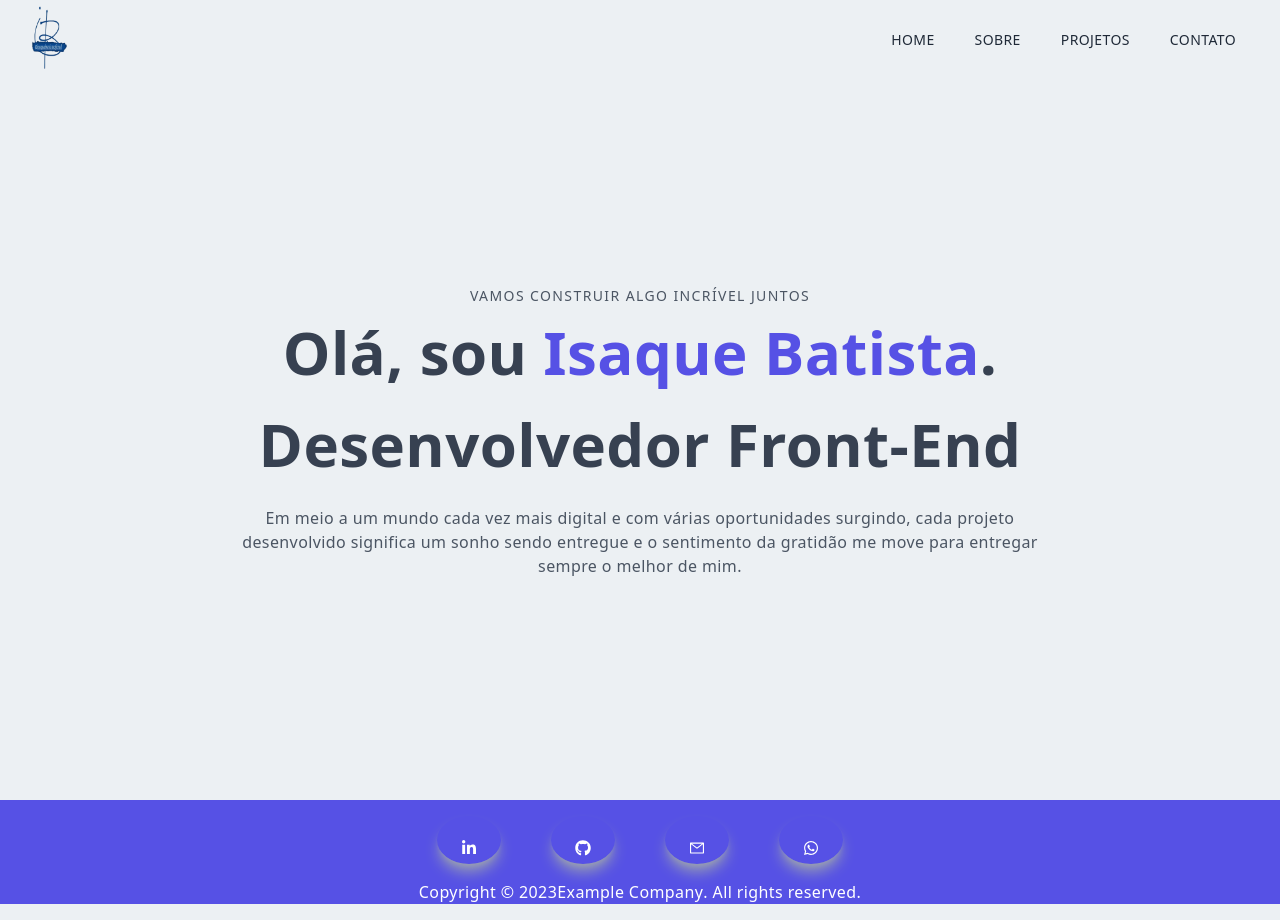
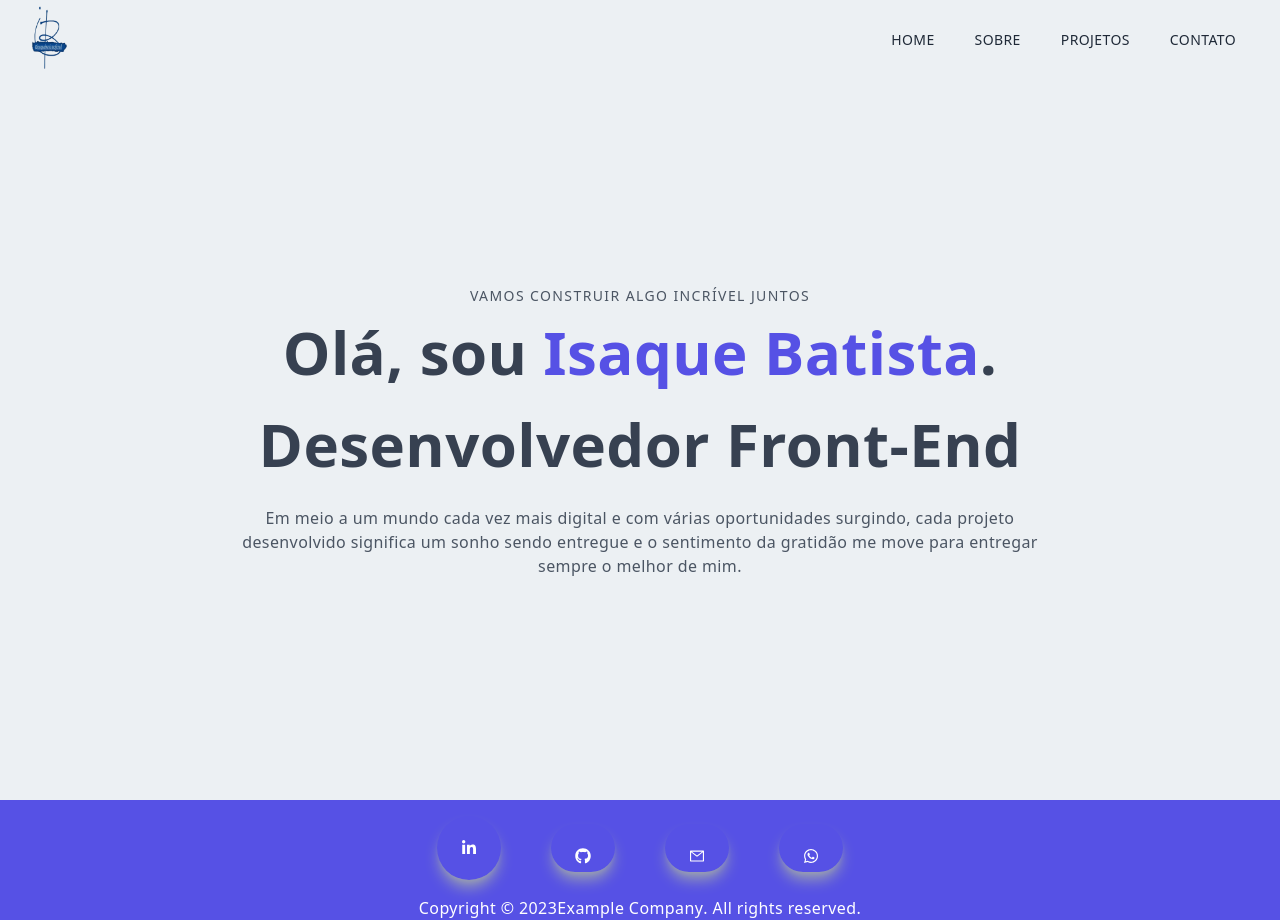
Before and after one commit to ermyjr/brasilCursinho, a Next.js app: page / in a window 1280 px wide. Built offline with nearby package versions, Linux system fonts and the light colour scheme.

Commit message:
Add files via upload

```diff
--- a/src/components/Footer.jsx
+++ b/src/components/Footer.jsx
@@ -14,7 +14,7 @@ function Footer() {
             rel="noreferrer"
           >
             <div
-              className="rounded-[100%] shadow-lg shadow-gray-400 max-h-[16px] p-6 cursor-pointer
+              className="rounded-full shadow-lg shadow-gray-400 p-6 cursor-pointer
     hover:scale-110 ease-in duration-300"
             >
               <FaLinkedinIn className="max-h-[16px]" />
@@ -26,7 +26,7 @@ function Footer() {
             rel="noreferrer"
           >
             <div
-              className="rounded-[100%] shadow-lg shadow-gray-400 max-h-[16px] p-6 cursor-pointer
+              className="rounded-full shadow-lg shadow-gray-400 max-h-[16px] p-6 cursor-pointer
     hover:scale-110 ease-in duration-300"
             >
               <FaGithub className="max-h-[16px]" />
@@ -34,22 +34,23 @@ function Footer() {
           </a>
           <Link href="/Contact">
             <div
-              className="rounded-[100%] shadow-lg shadow-gray-400 max-h-[16px] p-6 cursor-pointer
+              className="rounded-full shadow-lg shadow-gray-400 max-h-[16px] p-6 cursor-pointer
     hover:scale-110 ease-in duration-300"
             >
               <AiOutlineMail className="max-h-[16px]" />
             </div>
           </Link>
+          <Link href="/curriculo">
             <div
-            className="rounded-[100%] shadow-lg shadow-gray-400 max-h-[16px] p-6 cursor-pointer
+              className="rounded-full shadow-lg shadow-gray-400 max-h-[16px] p-6 cursor-pointer
     hover:scale-110 ease-in duration-300"
             >
-            <Link href="/curriculo">
               <FaWhatsapp className="max-h-[16px]" />
+            </div>
           </Link>
         </div>
       </div>
-      </div>
+
       <div>
         <p className="flex justify-center">
           Copyright © 2023
```
Lines whose indentation alone changed are shown as unchanged.
